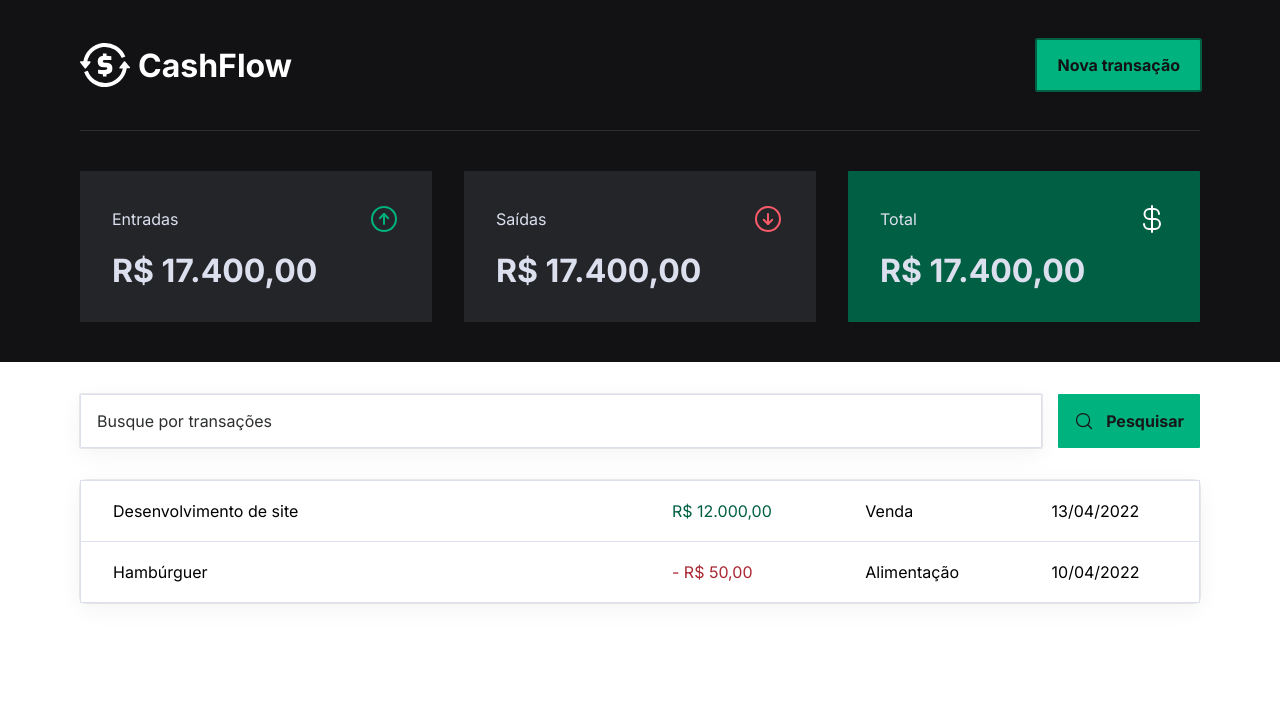
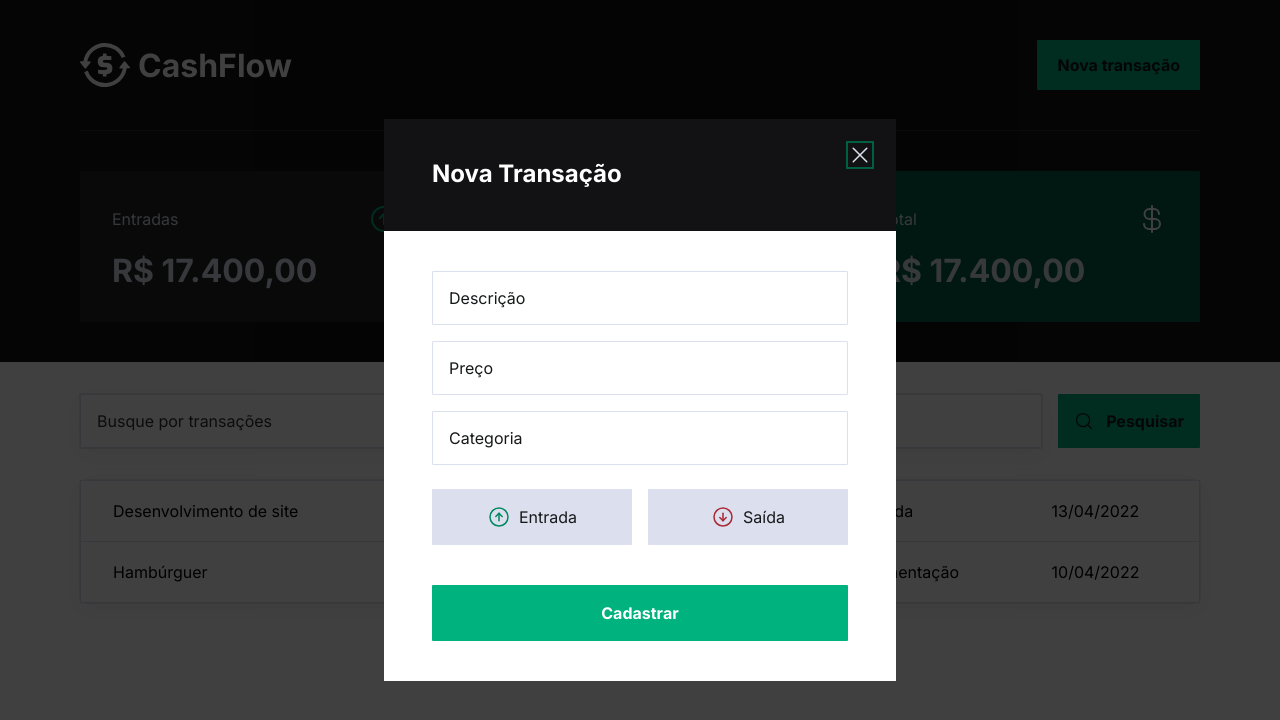
Before and after one commit to maykongsn/cashflow, a React (Vite) app: page / in a window 1280 px wide. Both pictures are taken after a click on the button "Nova transação". Shown: the top 720 px of the page. Built offline with nearby package versions, Linux system fonts and the light colour scheme.

Commit message:
feat: modal de cadastro de transações

```diff
--- a/package.json
+++ b/package.json
@@ -10,6 +10,8 @@
     "lint": "eslint src --ext .ts,.tsx"
   },
   "dependencies": {
+    "@radix-ui/react-dialog": "^1.0.3",
+    "@radix-ui/react-radio-group": "^1.1.2",
     "phosphor-react": "^1.4.1",
     "react": "^18.2.0",
     "react-dom": "^18.2.0",
--- a/src/components/Header/index.tsx
+++ b/src/components/Header/index.tsx
@@ -1,3 +1,5 @@
+import * as Dialog from "@radix-ui/react-dialog";
+
 import {
   HeaderContainer,
   HeaderContent,
@@ -6,6 +8,7 @@
 } from "./styles";
 
 import logoImage from "../../assets/logo.svg";
+import { NewTransactionModal } from "../NewTransactionModal";
 
 export function Header() {
   return (
@@ -15,7 +18,14 @@
           <img src={logoImage} />
           <h1>CashFlow</h1>
         </LogoContainer>
-        <NewTransactionButton>Nova transação</NewTransactionButton>
+
+        <Dialog.Root>
+          <Dialog.Trigger asChild>
+            <NewTransactionButton>Nova transação</NewTransactionButton>
+          </Dialog.Trigger>
+
+          <NewTransactionModal />
+        </Dialog.Root>
       </HeaderContent>
     </HeaderContainer>
   );
--- /dev/null
+++ b/src/components/NewTransactionModal/index.tsx
@@ -0,0 +1,46 @@
+import * as Dialog from "@radix-ui/react-dialog";
+import { ArrowCircleDown, ArrowCircleUp, X } from "phosphor-react";
+import {
+  CloseButton,
+  Content,
+  Overlay,
+  Title,
+  TitleContainer,
+  TransactionType,
+  TransactionTypeButton,
+} from "./styles";
+
+export function NewTransactionModal() {
+  return (
+    <Dialog.Portal>
+      <Overlay />
+
+      <Content>
+        <TitleContainer>
+          <Title>Nova Transação</Title>
+        </TitleContainer>
+        <CloseButton>
+          <X size={24} />
+        </CloseButton>
+        <form action="">
+          <input type="text" placeholder="Descrição" required />
+          <input type="number" placeholder="Preço" required />
+          <input type="text" placeholder="Categoria" required />
+
+          <TransactionType>
+            <TransactionTypeButton variant="income" value="income">
+              <ArrowCircleUp size={24} />
+              Entrada
+            </TransactionTypeButton>
+            <TransactionTypeButton variant="outcome" value="outcome">
+              <ArrowCircleDown size={24} />
+              Saída
+            </TransactionTypeButton>
+          </TransactionType>
+
+          <button type="submit">Cadastrar</button>
+        </form>
+      </Content>
+    </Dialog.Portal>
+  );
+}
--- /dev/null
+++ b/src/components/NewTransactionModal/styles.ts
@@ -0,0 +1,133 @@
+import styled from "styled-components";
+import * as Dialog from "@radix-ui/react-dialog";
+import * as RadioGroup from "@radix-ui/react-radio-group";
+
+export const Overlay = styled(Dialog.Overlay)`
+  position: fixed;
+  width: 100vw;
+  height: 100vh;
+  inset: 0;
+  background: rgba(0, 0, 0, 0.75);
+`;
+
+export const TitleContainer = styled.div`
+  height: 10vh;
+  padding: 2.5rem 3rem;
+  background-color: ${(props) => props.theme["gray-600"]};
+`;
+
+export const Title = styled(Dialog.Title)`
+  color: ${(props) => props.theme.white};
+`;
+
+export const Content = styled(Dialog.Content)`
+  position: fixed;
+  top: 50%;
+  left: 50%;
+  transform: translate(-50%, -50%);
+
+  min-width: 32rem;
+  border-radius: 1px;
+  background: ${(props) => props.theme["gray-600"]};
+
+  form {
+    padding: 2.5rem 3rem;
+    display: flex;
+    flex-direction: column;
+    gap: 1rem;
+    margin-top: 2rem;
+    background: ${(props) => props.theme.white};
+
+    input {
+      border-radius: 1px;
+      border: 0;
+      background: transparent;
+      border: 1px solid ${(props) => props.theme["gray-100"]};
+      color: ${(props) => props.theme["gray-500"]};
+      padding: 1rem;
+
+      &::placeholder {
+        color: ${(props) => props.theme["gray-500"]};
+      }
+    }
+
+    button[type="submit"] {
+      height: 56px;
+      margin-top: 1.5rem;
+      border: 0;
+      border-radius: 1px;
+      background: ${(props) => props.theme["green-100"]};
+
+      color: ${(props) => props.theme.white};
+      font-weight: bold;
+
+      cursor: pointer;
+      &:hover {
+        background: ${(props) => props.theme["green-400"]};
+        transition: background-color 0.2s;
+      }
+    }
+  }
+`;
+
+export const CloseButton = styled(Dialog.Close)`
+  position: absolute;
+  background: transparent;
+  border: 0;
+  top: 1.5rem;
+  right: 1.5rem;
+  line-height: 0;
+  cursor: pointer;
+  color: ${(props) => props.theme["gray-100"]};
+`;
+
+export const TransactionType = styled(RadioGroup.Root)`
+  display: grid;
+  grid-template-columns: repeat(2, 1fr);
+  gap: 1rem;
+  margin-top: 0.5rem;
+`;
+
+interface TransactionTypeButtonProps {
+  variant: "income" | "outcome";
+}
+
+export const TransactionTypeButton = styled(
+  RadioGroup.Item
+)<TransactionTypeButtonProps>`
+  display: flex;
+  align-items: center;
+  justify-content: center;
+  padding: 1rem;
+  gap: 0.5rem;
+
+  background: ${(props) => props.theme["gray-100"]};
+  border: 0;
+  border-radius: 1px;
+  color: ${(props) => props.theme["gray-500"]};
+  cursor: pointer;
+
+  svg {
+    color: ${(props) =>
+      props.variant === "income"
+        ? props.theme["green-300"]
+        : props.theme["red-400"]};
+  }
+
+  &[data-state="unchecked"]:hover {
+    background: ${(props) => props.theme["gray-200"]};
+    transition: background-color 0.2s;
+  }
+
+  &[data-state="checked"] {
+    color: ${(props) => props.theme.white};
+    background: ${(props) =>
+      props.variant === "income"
+        ? props.theme["green-300"]
+        : props.theme["red-400"]};
+
+    svg {
+      color: ${(props) => props.theme.white};
+    }
+  }
+`;
--- a/src/styles/themes/default.ts
+++ b/src/styles/themes/default.ts
@@ -3,6 +3,7 @@
   black: "#010101",
 
   "gray-100": "#DCE0EE",
+  "gray-200": "#C6C9D6",
   "gray-300": "#2C2E2F",
   "gray-400": "#242529",
   "gray-500": "#161819",
```
Also changed, not shown: 1 other file (tests, documents, lock files or other folders).
